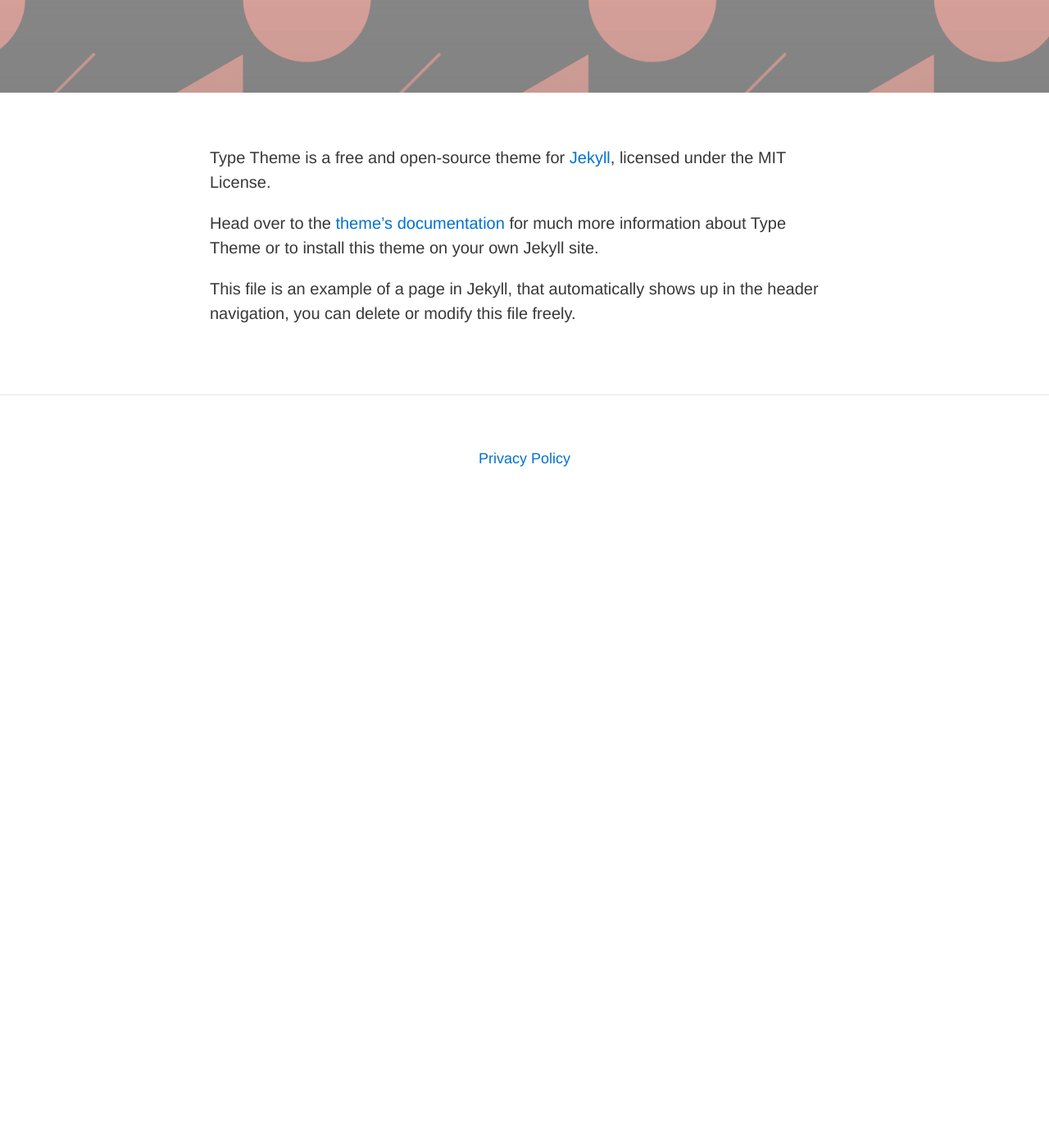
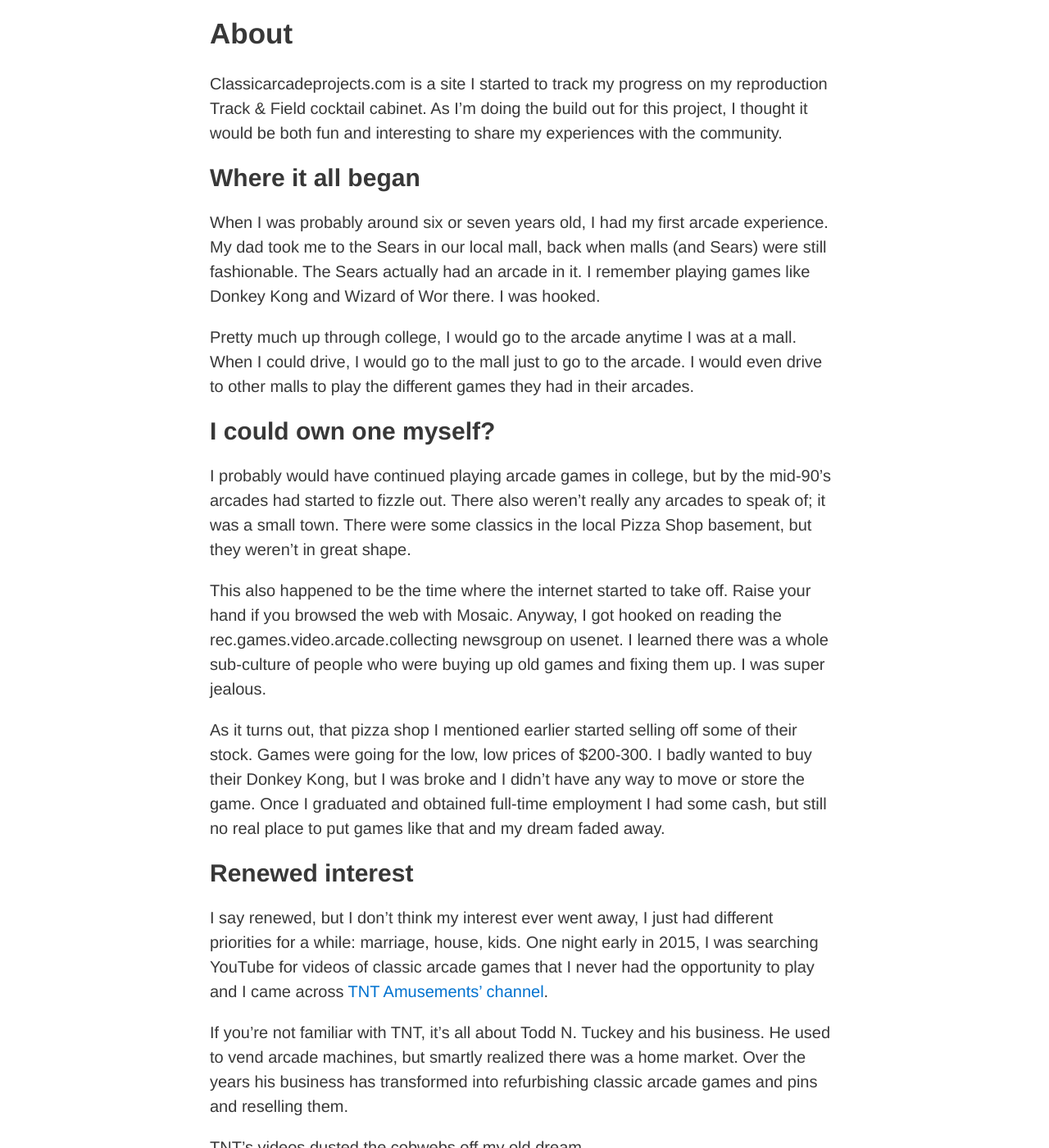
Before and after one commit to StilgarISCA/ClassicArcadeProjects, a Jekyll site: the page built from about.md, in a window 1280 px wide and 1400 px high, scrolled down 259 px. Shown: the whole window at 82% size. Built offline with Jekyll 4.4.1, drawn with Linux system fonts in a browser that asks for light colours; nearby versions of some CDN libraries; before the commit the page ends 900 px from its top, so only the background shows below that; some of the changed text lies outside the part shown.

Commit message:
Create an about page

```diff
--- a/about.md
+++ b/about.md
@@ -2,11 +2,36 @@
 layout: page
 title: About
 permalink: /about/
-feature-img: "img/sample_feature_img_2.png"
 ---
 
-Type Theme is a free and open-source theme for [Jekyll](http://jekyllrb.com/), licensed under the MIT License.
+## About
 
-Head over to the [theme's documentation](https://rohanchandra.github.io/project/type/) for much more information about Type Theme or to install this theme on your own Jekyll site.
+Classicarcadeprojects.com is a site I started to track my progress on my reproduction Track & Field cocktail cabinet. As I'm doing the build out for this project, I thought it would be both fun and interesting to share my experiences with the community.
 
-This file is an example of a page in Jekyll, that automatically shows up in the header navigation, you can delete or modify this file freely.
+### Where it all began
+
+When I was probably around six or seven years old, I had my first arcade experience. My dad took me to the Sears in our local mall, back when malls (and Sears) were still fashionable. The Sears actually had an arcade in it. I remember playing games like Donkey Kong and Wizard of Wor there. I was hooked.
+
+Pretty much up through college, I would go to the arcade anytime I was at a mall. When I could drive, I would go to the mall just to go to the arcade. I would even drive to other malls to play the different games they had in their arcades.
+
+### I could own one myself?
+
+I probably would have continued playing arcade games in college, but by the mid-90's arcades had started to fizzle out. There also weren't really any arcades to speak of; it was a small town. There were some classics in the local Pizza Shop basement, but they weren't in great shape.
+
+This also happened to be the time where the internet started to take off. Raise your hand if you browsed the web with Mosaic. Anyway, I got hooked on reading the rec.games.video.arcade.collecting newsgroup on usenet. I learned there was a whole sub-culture of people who were buying up old games and fixing them up. I was super jealous.
+
+As it turns out, that pizza shop I mentioned earlier started selling off some of their stock. Games were going for the low, low prices of $200-300. I badly wanted to buy their Donkey Kong, but I was broke and I didn't have any way to move or store the game. Once I graduated and obtained full-time employment I had some cash, but still no real place to put games like that and my dream faded away.
+
+### Renewed interest
+
+I say renewed, but I don't think my interest ever went away, I just had different priorities for a while: marriage, house, kids. One night early in 2015, I was searching YouTube for videos of classic arcade games that I never had the opportunity to play and I came across [TNT Amusements' channel](https://www.youtube.com/user/tntamusements/videos).
+
+If you're not familiar with TNT, it's all about Todd N. Tuckey and his business. He used to vend arcade machines, but smartly realized there was a home market. Over the years his business has transformed into refurbishing classic arcade games and pins and reselling them.
+
+TNT's videos dusted the cobwebs off my old dream.
+
+### Own your own game round 2
+
+As it turns out, there's enough demand for these old games that ones in decent condition sell for upwards of $1,200 these days. A far cry from the good ol' days in college. If you haunt Craigslist, you can turn up some deals occasionally, but there are a lot of buyers on there who might fix up the games, but are more likely to gut them and turn them into MAME cabinets. I still mostly have a space issue -- I live in a 900 sq ft. house. But I have a hard time spending that much money on a game.
+
+While looking up various other video game footage on YouTube, I ran across [Scr33n's channel](https://www.youtube.com/user/scr33n73/videos) who built a few of his own games. I immediately thought, "I can do that!" After doing a little more digging, it seems that there are quite a few people who have built replica cabinets, so I myself embarked on a quest to build a replica Track & Field cocktail.
```
